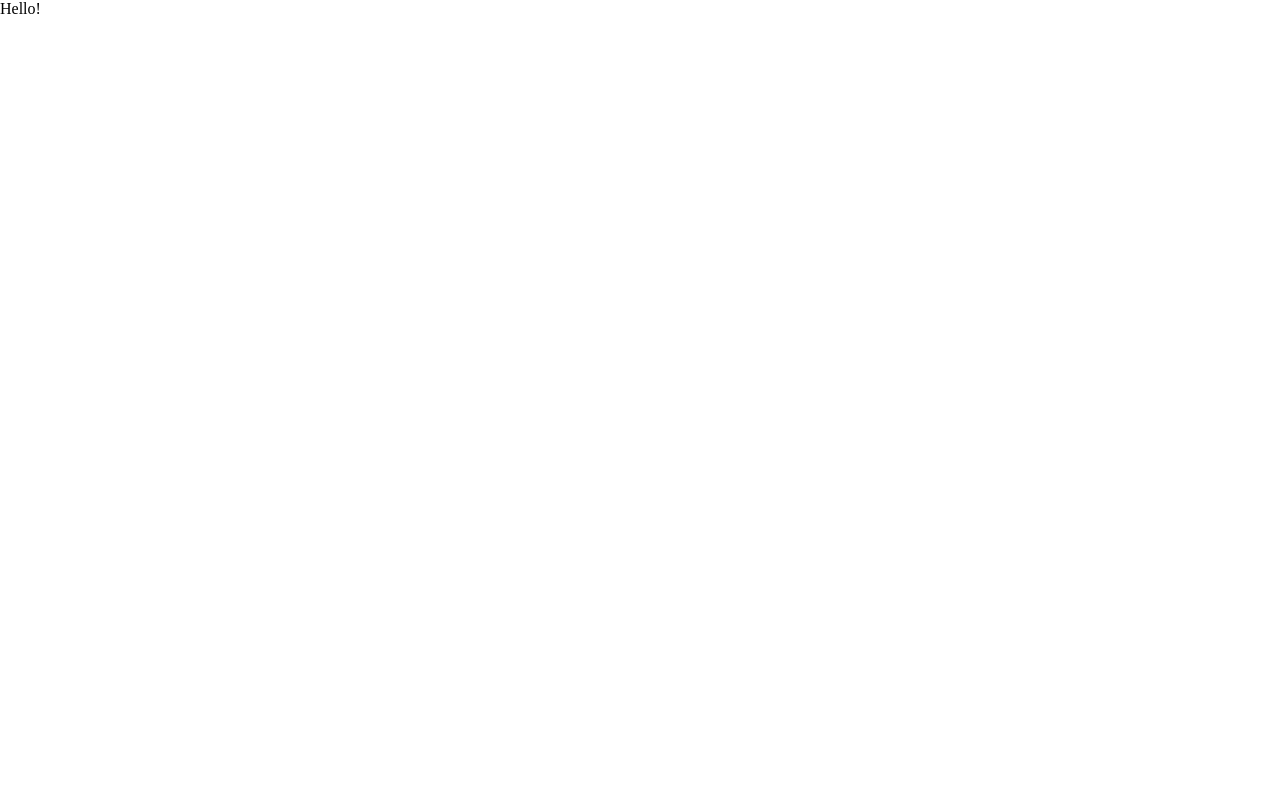
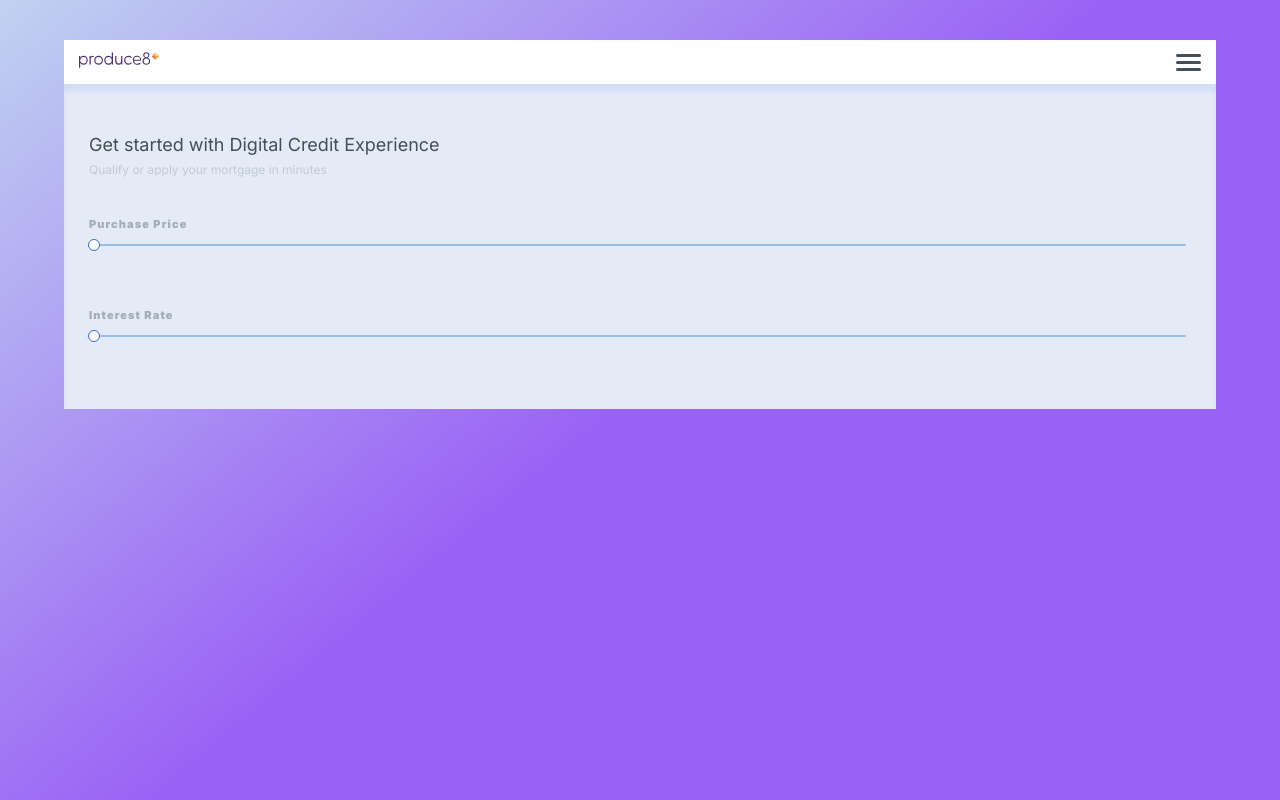
Before and after one commit to ghbarreto/mortgage-calculator, a Next.js app: page / in a window 1280 px wide. Built offline with nearby package versions, Linux system fonts and the light colour scheme.

Commit message:
feat: landing page almost ready

```diff
--- /dev/null
+++ b/components/Container.tsx
@@ -0,0 +1,19 @@
+import React from 'react';
+import styled from 'styled-components';
+
+type TContainer = {
+    children: React.ReactNode;
+};
+
+const StyledSection = styled.section`
+    position: absolute;
+    top: 50%;
+    left: 50%;
+    transform: translate(-50%, -50%);
+    height: 90%;
+    width: 90%;
+`;
+
+export const Container = ({ children }: TContainer) => {
+    return <StyledSection>{children}</StyledSection>;
+};
--- /dev/null
+++ b/components/ContainerBody.tsx
@@ -0,0 +1,15 @@
+import React from 'react';
+import styled from 'styled-components';
+
+const StyledContainerBody = styled.section`
+    background-color: var(--container-background);
+    box-shadow: inset 0 7px 5px rgb(var(--light-blue-rgb), 0.5);
+`;
+
+type TContainerBody = {
+    children: React.ReactNode;
+};
+
+export const ContainerBody = ({ children }: TContainerBody) => {
+    return <StyledContainerBody>{children}</StyledContainerBody>;
+};
--- /dev/null
+++ b/components/Gradient.tsx
@@ -0,0 +1,16 @@
+import React from 'react';
+import styled from 'styled-components';
+
+type TGradient = {
+    children: React.ReactNode;
+};
+
+const GradientContainer = styled.main`
+    height: 100vh;
+    width: 100%;
+    background-image: linear-gradient(140deg, var(--light-blue) 0%, var(--purple) 50%);
+`;
+
+export const Gradient = ({ children }: TGradient) => {
+    return <GradientContainer>{children}</GradientContainer>;
+};
--- /dev/null
+++ b/components/HamburgerMenu.tsx
@@ -0,0 +1,40 @@
+import React, { useState } from 'react';
+import styled from 'styled-components';
+
+export const HamburgerMenu = () => {
+    const [isOpen, setIsOpen] = useState(false);
+
+    const toggleMenu = () => {
+        setIsOpen(!isOpen);
+    };
+
+    return (
+        <HamburgerContainer onClick={toggleMenu}>
+            <HamburgerBar />
+            <HamburgerBar />
+            <HamburgerBar />
+        </HamburgerContainer>
+    );
+};
+
+const HamburgerContainer = styled.div`
+    display: flex;
+    flex-direction: column;
+    justify-content: center;
+    align-items: center;
+    width: 25px;
+    height: 25px;
+    cursor: pointer;
+`;
+
+const HamburgerBar = styled.div`
+    width: 100%;
+    height: 3px;
+    background-color: var(--base-color);
+    margin-bottom: 4px;
+    border-radius: 15px;
+
+    &:last-child {
+        margin-bottom: 0;
+    }
+`;
--- /dev/null
+++ b/components/NavBar.tsx
@@ -0,0 +1,36 @@
+import React from 'react';
+import styled from 'styled-components';
+import Image from 'next/image';
+
+import { HamburgerMenu } from './';
+
+const StyledNav = styled.nav`
+    background-color: var(--white);
+    margin-top: 0;
+`;
+const StyledUL = styled.ul`
+    display: flex;
+    padding: 0;
+    justify-content: space-between;
+    align-items: center;
+    margin: 0;
+`;
+const StyledLI = styled.li`
+    list-style: none;
+    margin: 0 15px;
+`;
+
+export const NavBar = () => {
+    return (
+        <StyledNav>
+            <StyledUL>
+                <StyledLI>
+                    <Image src="/p8Wordmark_sm.svg" width={80} height={40} alt="produce8 Logo" />
+                </StyledLI>
+                <StyledLI>
+                    <HamburgerMenu />
+                </StyledLI>
+            </StyledUL>
+        </StyledNav>
+    );
+};
--- /dev/null
+++ b/components/Slider.tsx
@@ -0,0 +1,58 @@
+import React from 'react';
+import styled from 'styled-components';
+
+import MUISlider from '@mui/material/Slider';
+
+import { makeStyles } from '@mui/styles';
+import { Text } from './';
+
+type TSlider = {
+    value: number;
+    min: number;
+    max: number;
+    labelTop: string;
+    onChange: (event: Event, value: number | Array<number>, activeThumb: number) => void;
+};
+
+export const Slider = ({ labelTop, value, min, max, onChange }: TSlider) => {
+    return (
+        <StyledContainer>
+            <StyledLabel htmlFor="range" tabIndex={0}>
+                <Text type="small-bold" color={'var(--gray)'}>
+                    {labelTop}
+                </Text>
+            </StyledLabel>
+            <SliderContainer>
+                <StyledMUISlider
+                    size="small"
+                    defaultValue={70}
+                    aria-label={labelTop}
+                    valueLabelDisplay="auto"
+                    min={min}
+                    max={max}
+                    onChange={onChange}
+                    value={value}
+                    id="range"
+                />
+            </SliderContainer>
+        </StyledContainer>
+    );
+};
+
+const SliderContainer = styled.div`
+    margin: 0 auto;
+    padding: 5px;
+`;
+
+const StyledLabel = styled.label``;
+const StyledContainer = styled.div`
+    margin-top: 40px;
+`;
+
+const StyledMUISlider = styled(MUISlider)`
+    margin-top: -5px;
+    & > .MuiSlider-thumb {
+        color: white;
+        border: 1px solid var(--indigo);
+    }
+`;
--- /dev/null
+++ b/components/Text.tsx
@@ -0,0 +1,44 @@
+import React from 'react';
+import styled from 'styled-components';
+
+type TStyles = {
+    fontSize?: string;
+    color?: string;
+    fontWeight?: string;
+};
+
+type TText = {
+    children: React.ReactNode;
+    elementType?: 'div' | 'span' | 'p' | 'li' | 'h1' | 'h2' | 'h3' | 'h4' | 'h5' | 'label';
+    type?: 'bodyLarge' | 'header' | 'paragraph' | 'legend' | 'small-bold';
+} & TStyles;
+
+const StyledText = styled.p<TText>`
+    color: ${props => props.color || 'var(--base-color)'};
+    font-size: ${props => props.fontSize};
+    padding: 0;
+    margin: 0;
+    font-family: var(--font-family);
+    ${({ type }) => {
+        switch (type) {
+            case 'bodyLarge':
+                return `font-size: 14px; font-weight: bold`;
+            case 'header':
+                return `font-size: 18px; font-weight: normal;`;
+            case 'legend':
+                return `font-size: 12px; font-weight: normal;`;
+            case 'small-bold':
+                return `font-size: 11px; font-weight: bold; letter-spacing: 1.1px;`;
+            default:
+                return `font-size: 14px; font-weight: normal`;
+        }
+    }};
+`;
+
+export const Text = ({ children, elementType = 'p', ...textProps }: TText) => {
+    return (
+        <StyledText as={elementType} {...textProps}>
+            {children}
+        </StyledText>
+    );
+};
--- /dev/null
+++ b/components/index.ts
@@ -0,0 +1,7 @@
+export { Gradient } from './Gradient';
+export { Container } from './Container';
+export { NavBar } from './NavBar';
+export { HamburgerMenu } from './HamburgerMenu';
+export { ContainerBody } from './ContainerBody';
+export { Text } from './Text';
+export { Slider } from './Slider';
--- a/package.json
+++ b/package.json
@@ -8,6 +8,10 @@
     "lint": "next lint"
   },
   "dependencies": {
+    "@emotion/react": "^11.11.1",
+    "@emotion/styled": "^11.11.0",
+    "@mui/material": "^5.13.5",
+    "@mui/styles": "^5.13.2",
     "next": "12.0.8",
     "react": "17.0.2",
     "react-dom": "17.0.2",
--- a/pages/index.tsx
+++ b/pages/index.tsx
@@ -1,9 +1,55 @@
-import type { NextPage } from 'next'
+import type { NextPage } from 'next';
+import styled from 'styled-components';
+
+import { Gradient, Container, NavBar, ContainerBody, Text, Slider } from '../components';
+import { useState } from 'react';
+
+const StyledContainer = styled.div`
+    padding: 50px 25px;
+`;
+
+const StyledText = styled(Text)`
+    margin-top: 7px;
+`;
 
 const Home: NextPage = () => {
-  return (
-    <div>Hello!</div>
-  )
-}
+    const [sliderValue, setSliderValue] = useState(0);
 
-export default Home
+    const sliderChange = (_event: Event, value: number | Array<number>, _activeThumb: number) => {
+        setSliderValue(Number(value));
+    };
+
+    return (
+        <Gradient>
+            <Container>
+                <NavBar />
+                <ContainerBody>
+                    <StyledContainer>
+                        <Text type="header">Get started with Digital Credit Experience</Text>
+
+                        <StyledText type="legend" color="var(--light-gray)">
+                            Qualify or apply your mortgage in minutes
+                        </StyledText>
+                        <Slider
+                            labelTop="Purchase Price"
+                            value={sliderValue}
+                            min={20}
+                            max={200}
+                            onChange={sliderChange}
+                        />
+
+                        <Slider
+                            labelTop="Interest Rate"
+                            value={sliderValue}
+                            min={20}
+                            max={200}
+                            onChange={sliderChange}
+                        />
+                    </StyledContainer>
+                </ContainerBody>
+            </Container>
+        </Gradient>
+    );
+};
+
+export default Home;
--- a/styles/root.scss
+++ b/styles/root.scss
@@ -1,2 +1,16 @@
 :root {
+    --font-family: 'Inter', sans-serif;
+    --container-background: #e4eaf6;
+    --white: #ffffff;
+
+    --indigo: #3567d0;
+    --base-color: #41505a;
+    --dark-purple: #48336e;
+    --light-gray: #c1cbd6;
+    --gray: #a2aeb8;
+    --purple: #9a61f5;
+    --light-blue: #c0d2f1;
+
+    --light-blue-rgb: 192, 210, 241;
+    // --purple-rgb: 154,97,245;
 }
```
Also changed, not shown: 1 other file (tests, documents, lock files or other folders).
